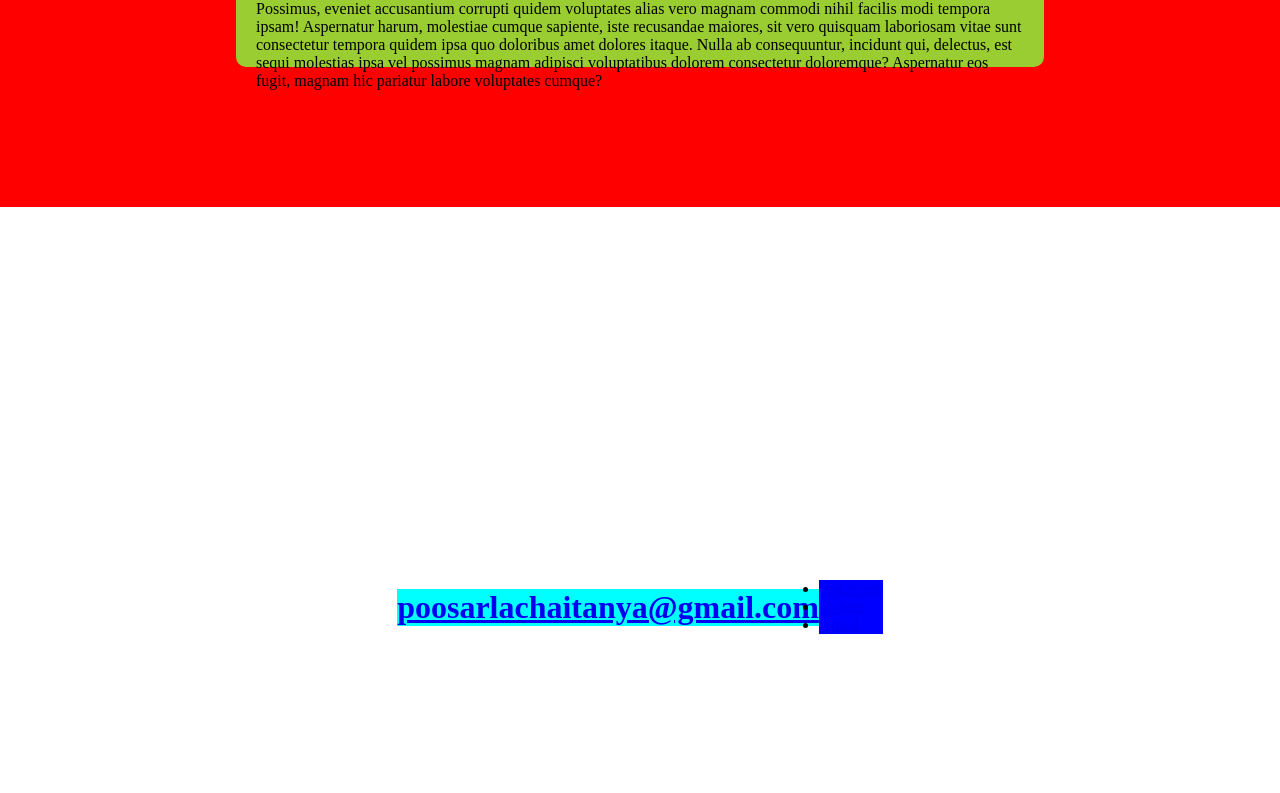
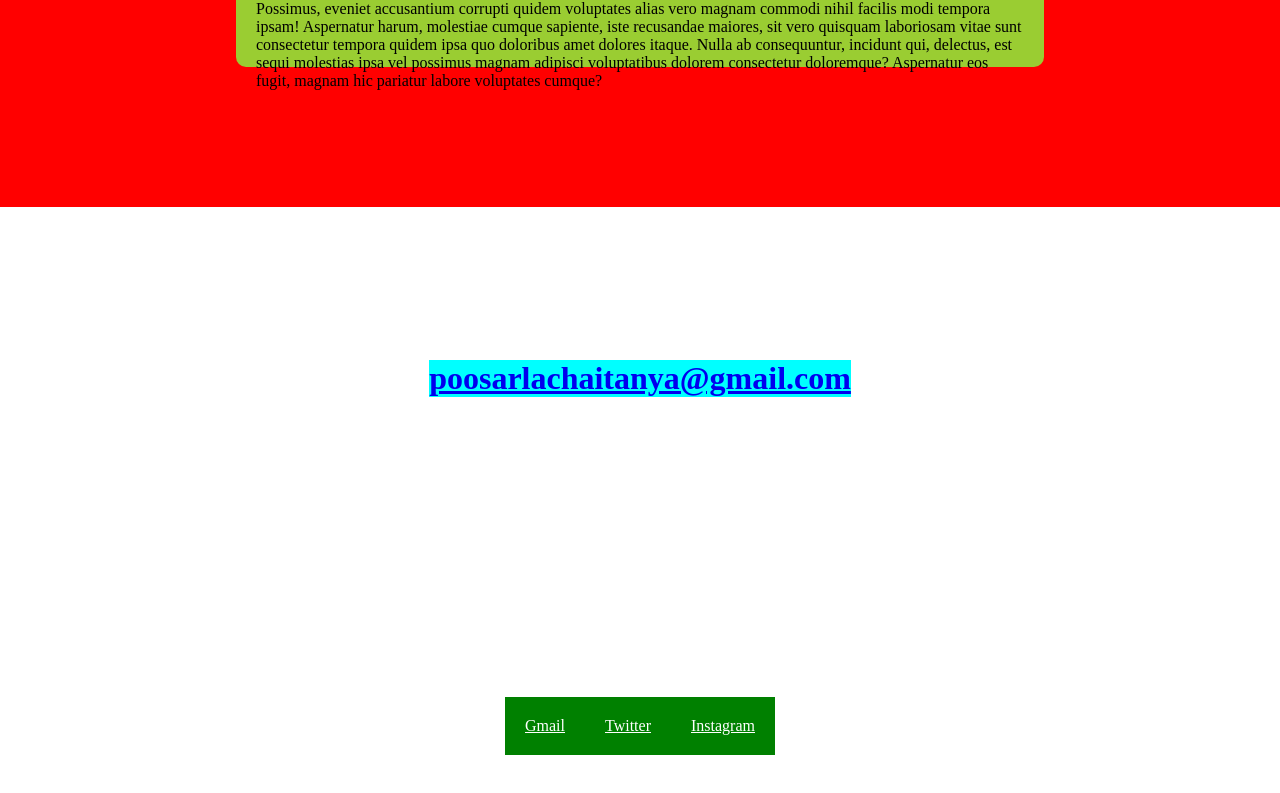
Before and after one commit to pchaitanya23/Gdc, a plain HTML site: page index.html in a window 1280 px wide. Shown: the part 1393-2186 px from the top of the page. Drawn offline with Linux system fonts and the light colour scheme.

Commit message:
Update style.css

```diff
--- a/style.css
+++ b/style.css
@@ -8,18 +8,14 @@
 	background-size: contain;
 	background-position: center;
 	height: 100vh;
-	/* display: flex;
-	justify-content: center;
-	align-items: center; */
 	color: white;
 	font-size: 20px;
 }
 nav{
 	display: block;
 	height: 100px;
-	/* background-color: green; */
 }
-nav li, footer li{
+nav li, .contact li{
 	display: inline;
 	float: right;
 	padding: 20px;
@@ -55,10 +51,16 @@ nav li a{
 	display: flex;
 	align-items: center;
 	justify-content: center;
+	flex-direction: column;
 }
 .mail-id{
 	background-color: aqua;
+	margin: 100px;
 }
 .other-cont{
-	background-color: blue;
+	background-color: green;
+	margin: 200px;
 }
+li a{
+	color: white;
+}
```
